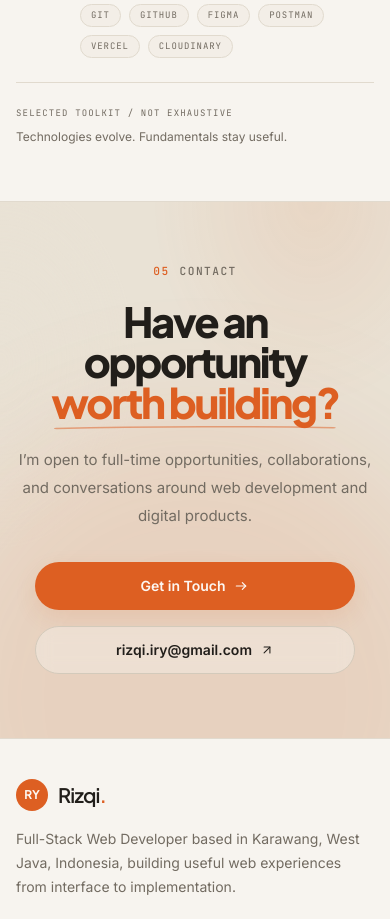
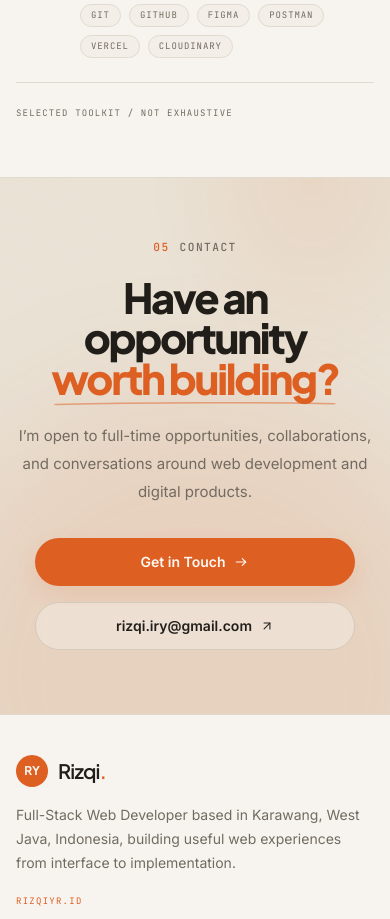
Before and after one commit to sceptzrion/portfolio, a Next.js app: page / in a window 390 px wide. Shown: the part 7880-8799 px from the top of the page. Built offline with nearby package versions, Linux system fonts and the light colour scheme.

Commit message:
refactor: update visibility of footer note for improved responsiveness

```diff
--- a/src/components/sections/home/capabilities.tsx
+++ b/src/components/sections/home/capabilities.tsx
@@ -126,7 +126,7 @@ export default function Capabilities() {
             Selected toolkit / not exhaustive
           </p>
 
-          <p className="text-xs text-muted-foreground">
+          <p className="hidden sm:block text-xs text-muted-foreground">
             Technologies evolve. Fundamentals stay useful.
           </p>
         </div>
```
